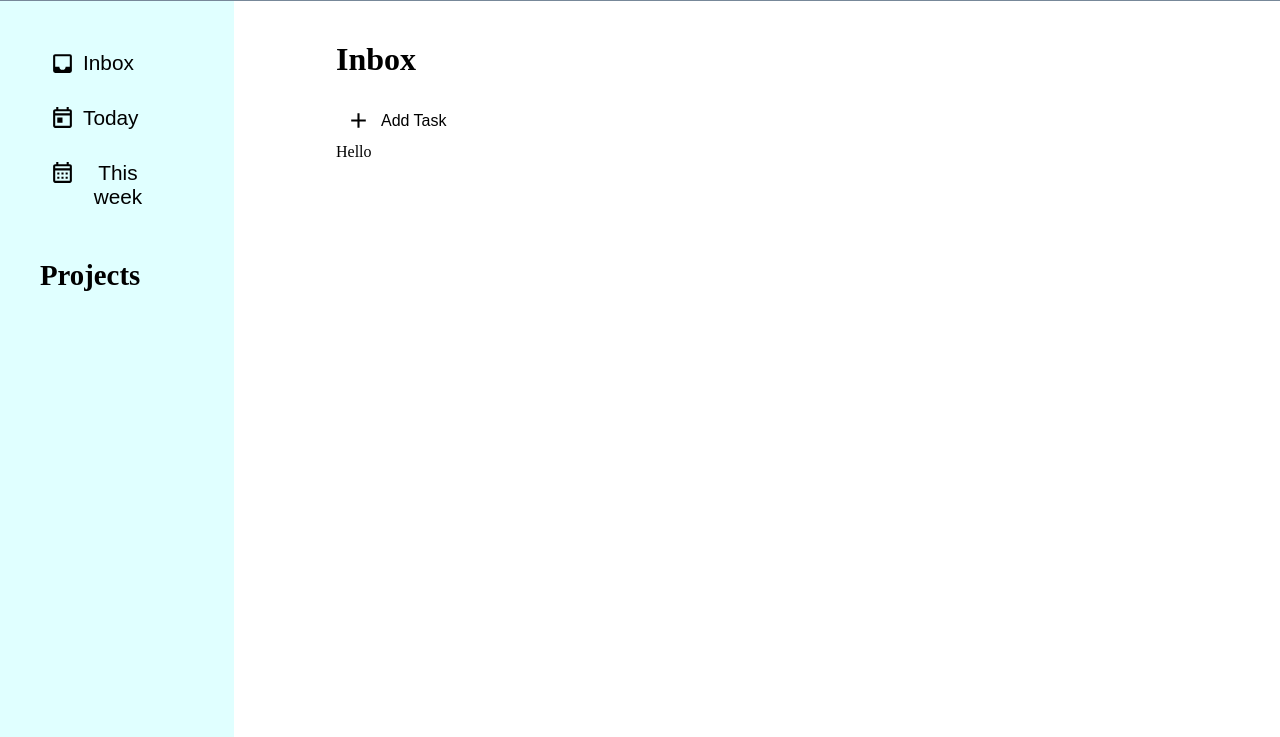
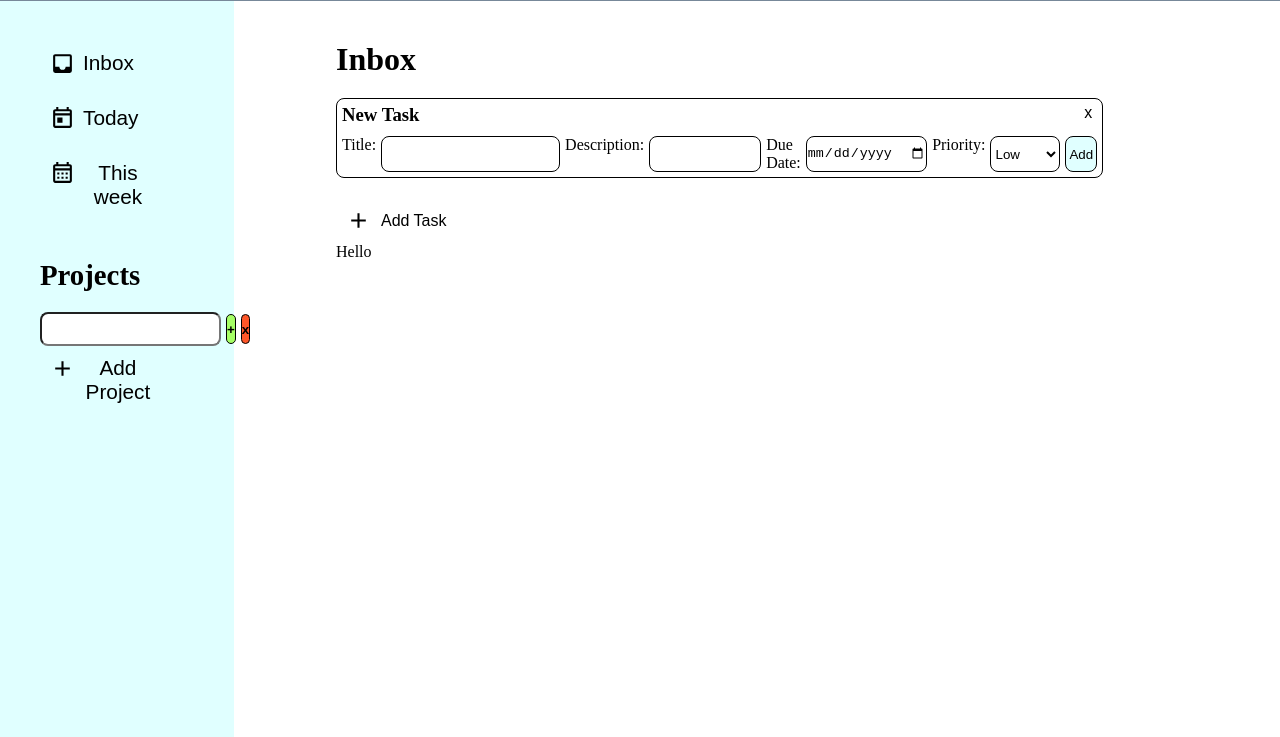
Before and after one commit to gankzi/todo-list, a website built with webpack: page dist/index.html in a window 1280 px wide. Shown: the part 63-800 px from the top of the page. Built offline with Linux system fonts and the light colour scheme.

Commit message:
Add hard code html/css to visualize website
Added hard code to html/css to visualize the look of the
website.

```diff
--- a/src/styles.css
+++ b/src/styles.css
@@ -1,7 +1,12 @@
 * {
     margin: 0;
     padding: 0;
+    --main-color: lightslategray;
+    --sub-color: lightcyan;
     --hover-color: #ebf2f1;
+    --low: #a6ff66;
+    --medium: #fad046;
+    --high: #ff5729;
 }
 
 body {
@@ -10,7 +15,7 @@ body {
 
 header {
     height: 8vh;
-    background-color: lightslategray;
+    background-color: var(--main-color);
     display: flex;
     align-items: center;
 }
@@ -40,7 +45,7 @@ header h1 {
 
 nav {
     width: 12vw;
-    background-color: lightcyan;
+    background-color: var(--sub-color);
     display: flex;
     flex-direction: column;
     gap: 20px;
@@ -54,7 +59,7 @@ nav {
     margin-bottom: 20px;
 }
 
-nav button {
+#todo button {
     display: flex;
     width: 80%;
     padding: 10px;
@@ -66,15 +71,15 @@ nav button {
     gap: 8px;
 }
 
-nav button:hover {
+#todo button:hover {
     background: var(--hover-color);
 }
 
-nav button:active {
+#todo button:active {
     background: var(--hover-color);
 }
 
-nav button:focus {
+#todo button:focus {
     background: var(--hover-color);
 }
 
@@ -83,9 +88,45 @@ nav img {
     height: 25px;
 }
 
+#projects {
+    display: flex;
+    flex-direction: column;
+    gap: 20px;
+}
+
 .project-heading {
     font-size: 1.8rem;
     font-weight: bold;
+}
+
+
+#projects input {
+    height: 30px;
+    border-radius: 8px;
+}
+
+#new-project {
+    display: flex;
+    align-items: center;
+    gap: 5px;
+    justify-items: center;
+}
+
+#add-new-project, #cancel-new-project {
+    border: .5px solid black;
+    border-radius: 8px;
+    height: 30px;
+    width: 30px;
+    font-weight: bold;
+    cursor: pointer;
+}
+
+#add-new-project {
+    background: var(--low);
+}
+
+#cancel-new-project {
+    background: var(--high);
 }
 
 #main-content {
@@ -98,7 +139,7 @@ h2 {
     font-size: 2rem;
 }
 
-#main-content button {
+#add-task-button {
     margin-top: 20px;
     display: flex;
     width: 80%;
@@ -111,7 +152,23 @@ h2 {
     background: none;
 }
 
-#main-content button:hover {
+#add-task-button:hover {
+    background: var(--hover-color);
+}
+
+#add-project {
+    display: flex;
+    width: 80%;
+    padding: 10px;
+    border-radius: 8px;
+    background: none;
+    border: none;
+    cursor: pointer;
+    font-size: 1.3rem;
+    gap: 8px;
+}
+
+#add-project:hover {
     background: var(--hover-color);
 }
 
@@ -119,3 +176,64 @@ h2 {
     width: 25px;
     height: 25px;
 }
+
+#new-task {
+    margin-top: 20px;
+    width: 80%;
+    border: .5px solid black;
+    border-radius: 8px;
+    display: flex;
+    flex-direction: column;
+    gap: 10px;
+    padding: 5px;
+    position: relative;
+}
+
+.new-task-info {
+    display: flex;
+    gap: 5px;
+    justify-content: space-between;
+}
+
+#new-task input, #new-task select {
+    border-radius: 8px;
+    border: .2px solid black;
+}
+
+#new-task select {
+    background: white;
+}
+
+#description {
+    width: 50%;
+}
+
+#low {
+    background: var(--low);
+}
+
+#medium {
+    background: var(--medium);
+}
+
+#high {
+    background: var(--high);
+}
+
+.add-task {
+    background: var(--sub-color);
+    border: 0.5px solid black;
+    cursor: pointer;
+    padding: 3px;
+    border-radius: 8px;
+}
+
+.cancel-add-task {
+    background: none;
+    cursor: pointer;
+    border: none;
+    position: absolute;
+    top: 5px;
+    right: 10px;
+    font-size: 1rem;
+}
```
Also changed, not shown: src/index.js (+7 -0 lines), dist/bundle.js, dist/index.html.
